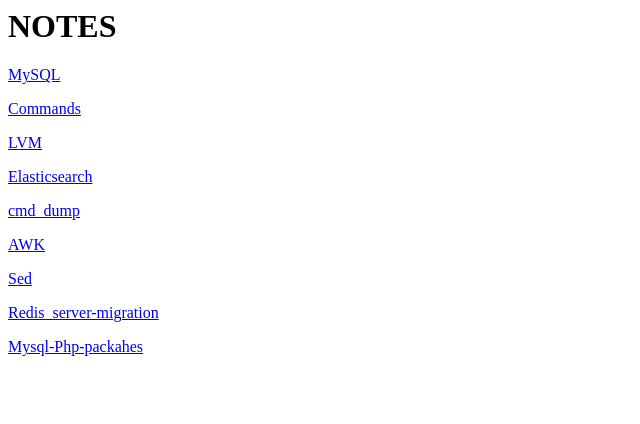
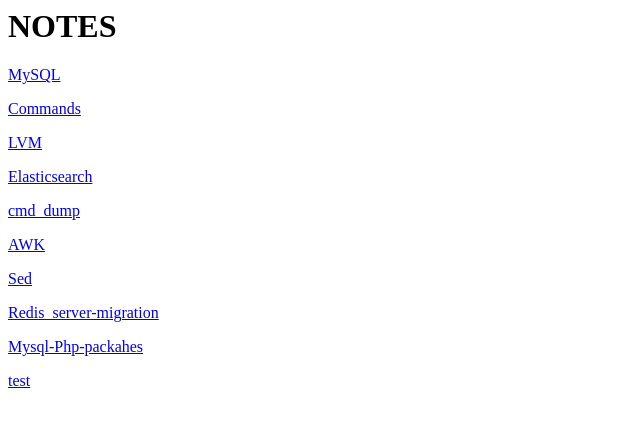
Before and after one commit to PrashanthgRebel/My_notes, a plain HTML site: page html/index.html in a window 1280 px wide. Shown: the full height of the page, 0-640 px from the left. Drawn offline with Linux system fonts and the light colour scheme.

Commit message:
updated indec today

```diff
--- a/html/index.html
+++ b/html/index.html
@@ -31,5 +31,8 @@
       <p>
          <a href="https://rpms.southbridge.ru/rhel7/">Mysql-Php-packahes</a>
       </p>
+      <p>
+         <a href="https://rpms.southbridge.ru/rhel7/">test</a>
+      </p>
    </body>
 </html>
```
